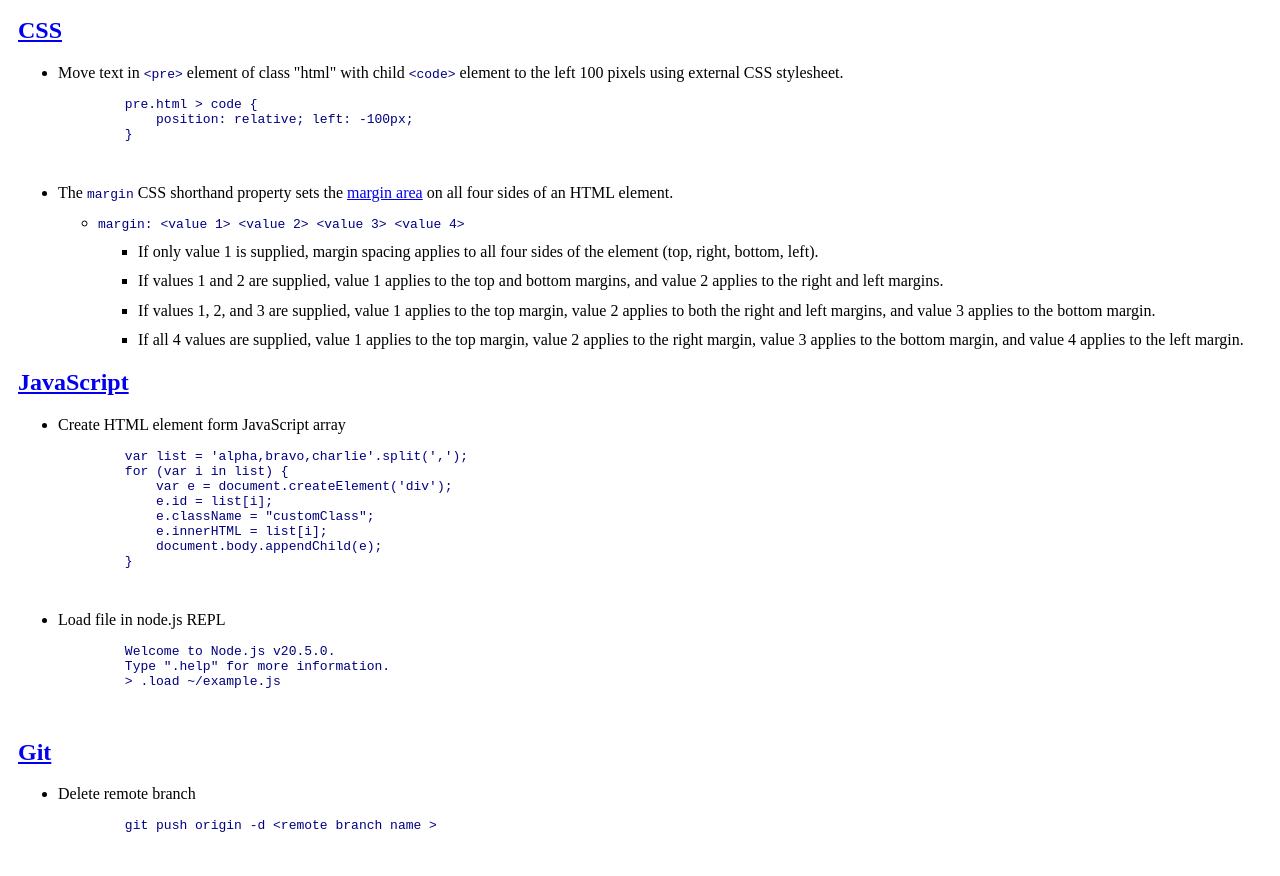
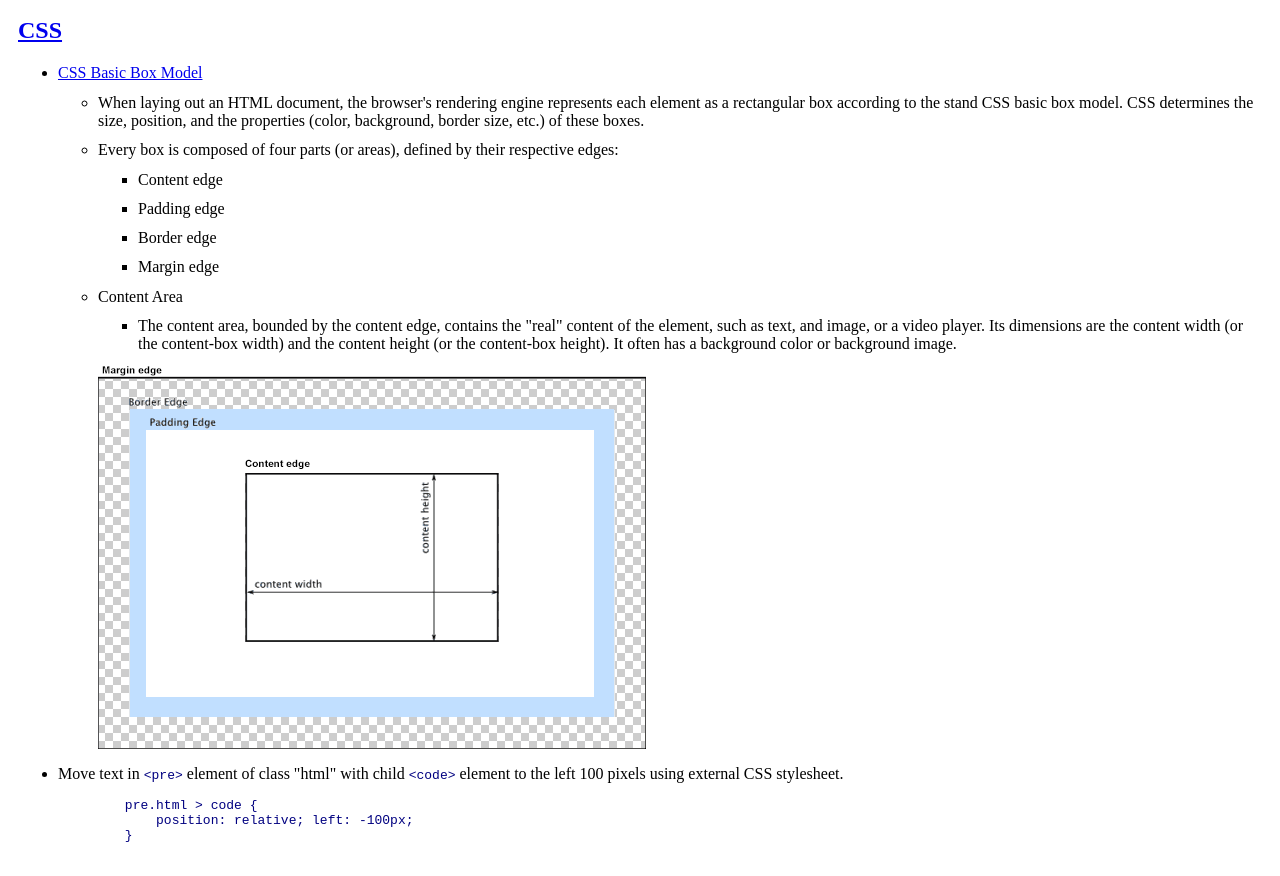
Before and after one commit to jtsdev2023/web-dev, a plain HTML site: page index.html in a window 1280 px wide. Shown: the part 1785-2661 px from the top of the page. Drawn offline with Linux system fonts and the light colour scheme.

Commit message:
notes. added image directory

```diff
--- a/index.html
+++ b/index.html
@@ -168,6 +168,38 @@
     <div class="div-top-level css">
         <a href="https://developer.mozilla.org/en-US/docs/Web/CSS"><h2>CSS</h2></a>
         <ul class="top-level-bullet">
+            <li>
+                <a href="https://developer.mozilla.org/en-US/docs/Web/CSS/CSS_box_model/Introduction_to_the_CSS_box_model">CSS Basic Box Model</a>
+                <ul>
+                    <li>
+                        When laying out an HTML document, the browser's rendering engine represents each element as a rectangular box according to the stand CSS basic box model. CSS determines the size, position, and the properties (color, background, border size, etc.) of these boxes.
+                    </li>
+                    <li>
+                        Every box is composed of four parts (or areas), defined by their respective edges:
+                        <ul>
+                            <li>Content edge</li>
+                            <li>Padding edge</li>
+                            <li>Border edge</li>
+                            <li>Margin edge</li>
+                        </ul>
+                    </li>
+                    <li>
+                        Content Area
+                        <ul>
+                            <li>
+                                The content area, bounded by the content edge, contains the "real" content of the element, such as text, and image, or a video player. Its dimensions are the content width (or the content-box width) and the content height (or the content-box height). It often has a background color or background image.
+                            </li>
+                        </ul>
+                    </li>
+                    <!-- <figure>
+                        <img src="./images/boxmodel.png" alt="css box model" title="MDN CSS Box Model">
+                        <figcaption style="font-size: smaller;">
+                            <a href="https://developer.mozilla.org/en-US/docs/Web/CSS/CSS_box_model/Introduction_to_the_CSS_box_model/boxmodel.png">MDN CSS Box Model</a>
+                        </figcaption>
+                    </figure> -->
+                    <a target="_blank" href="https://developer.mozilla.org/en-US/docs/Web/CSS/CSS_box_model/Introduction_to_the_CSS_box_model/boxmodel.png"><img src="./images/boxmodel.png" alt="css box model" title="MDN CSS Box Model"></a>
+                </ul>
+            </li>
             <li>Move text in <code>&ltpre&gt</code> element of class "html" with child <code>&ltcode&gt</code> element to the left 100 pixels using external CSS stylesheet.
                 <pre>
                     <code>
```
Also changed, not shown: images/boxmodel.png (added).
